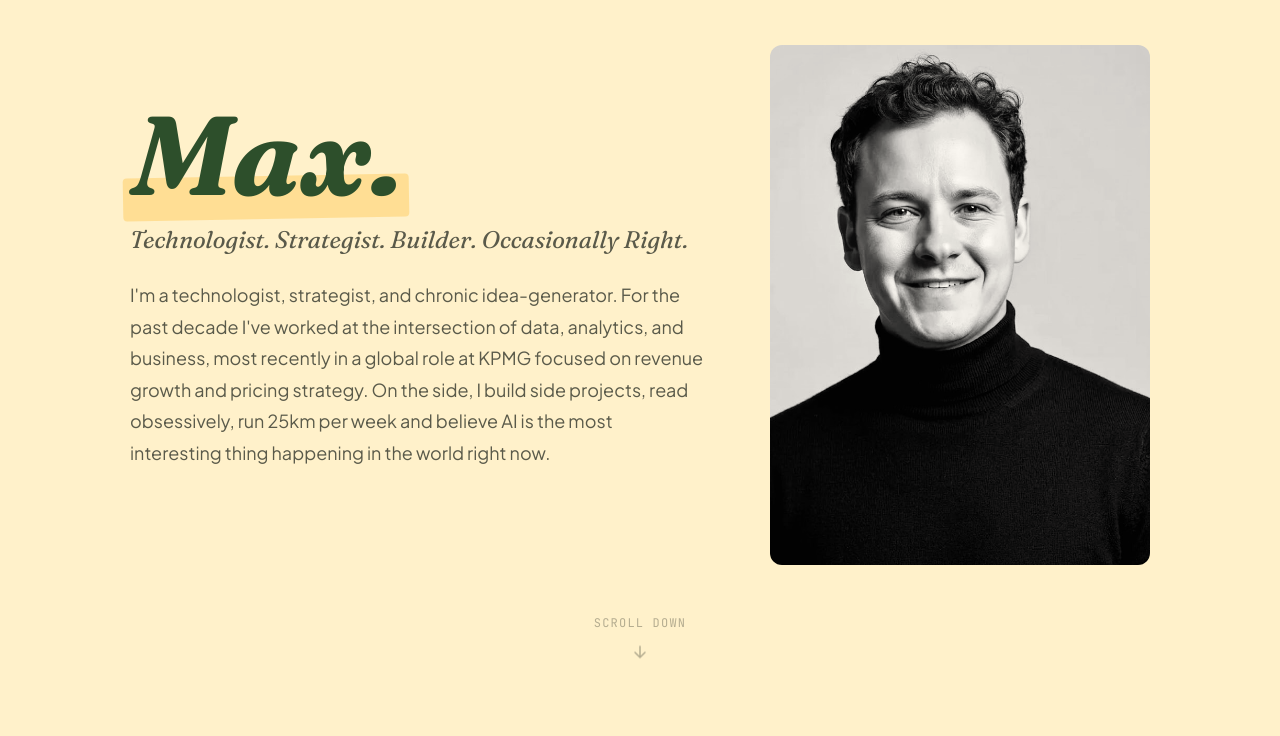
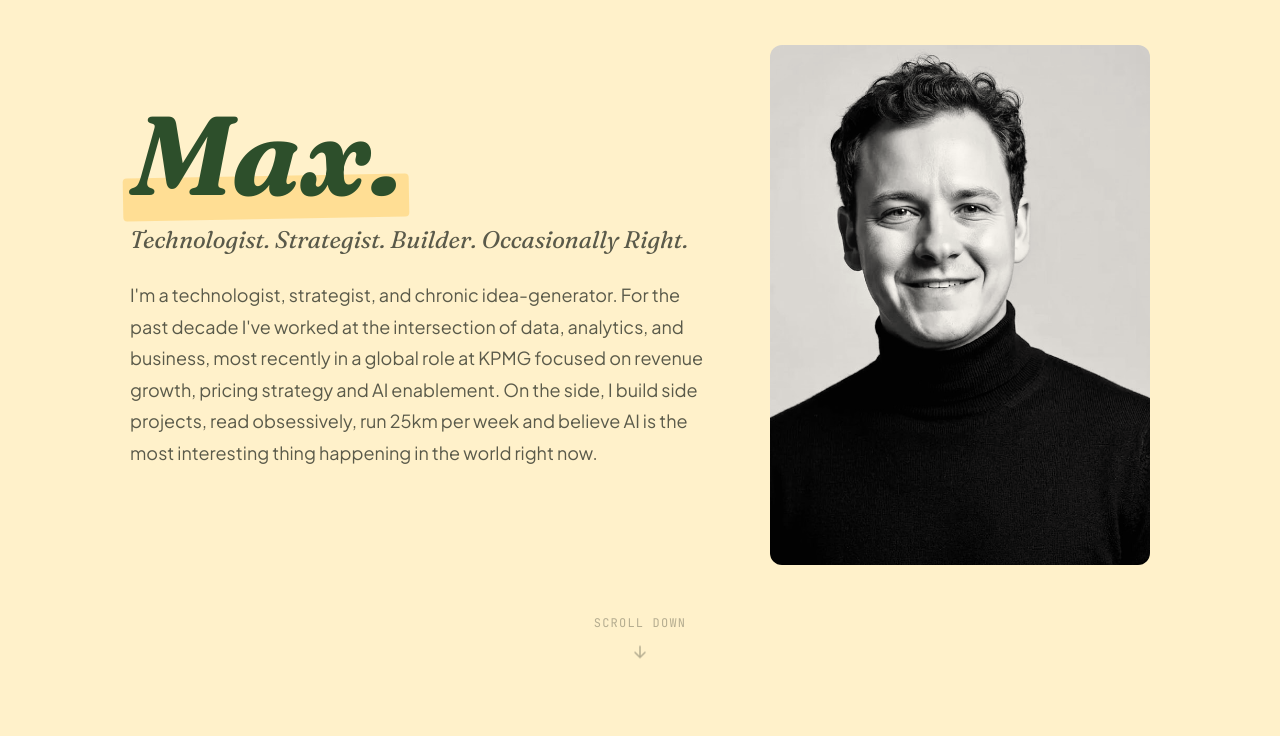
Before and after one commit to maxcattarello/mywebsite, an Astro site: page / in a window 1280 px wide. Shown: the part 64-800 px from the top of the page. Built offline with nearby package versions, Linux system fonts and the light colour scheme; Astro itself is replaced by a stand-in of ours.

Commit message:
Update hero bio to mention AI enablement at KPMG (#3)
Claude-Session: https://claude.ai/code/session_016Km3dPJDD5oRYWdJLZg6FB

Co-authored-by: Claude <noreply@anthropic.com>

```diff
--- a/src/components/Hero.astro
+++ b/src/components/Hero.astro
@@ -21,7 +21,7 @@ import ScrollHint  from './ScrollHint.astro';
         <p class="hero__intro">
           I'm a technologist, strategist, and chronic idea-generator. For the past decade
           I've worked at the intersection of data, analytics, and business, most recently
-          in a global role at KPMG focused on revenue growth and pricing strategy. On the side,
+          in a global role at KPMG focused on revenue growth, pricing strategy and AI enablement. On the side,
           I build side projects, read obsessively, run 25km per week and believe AI is the most
           interesting thing happening in the world right now.
         </p>
```
